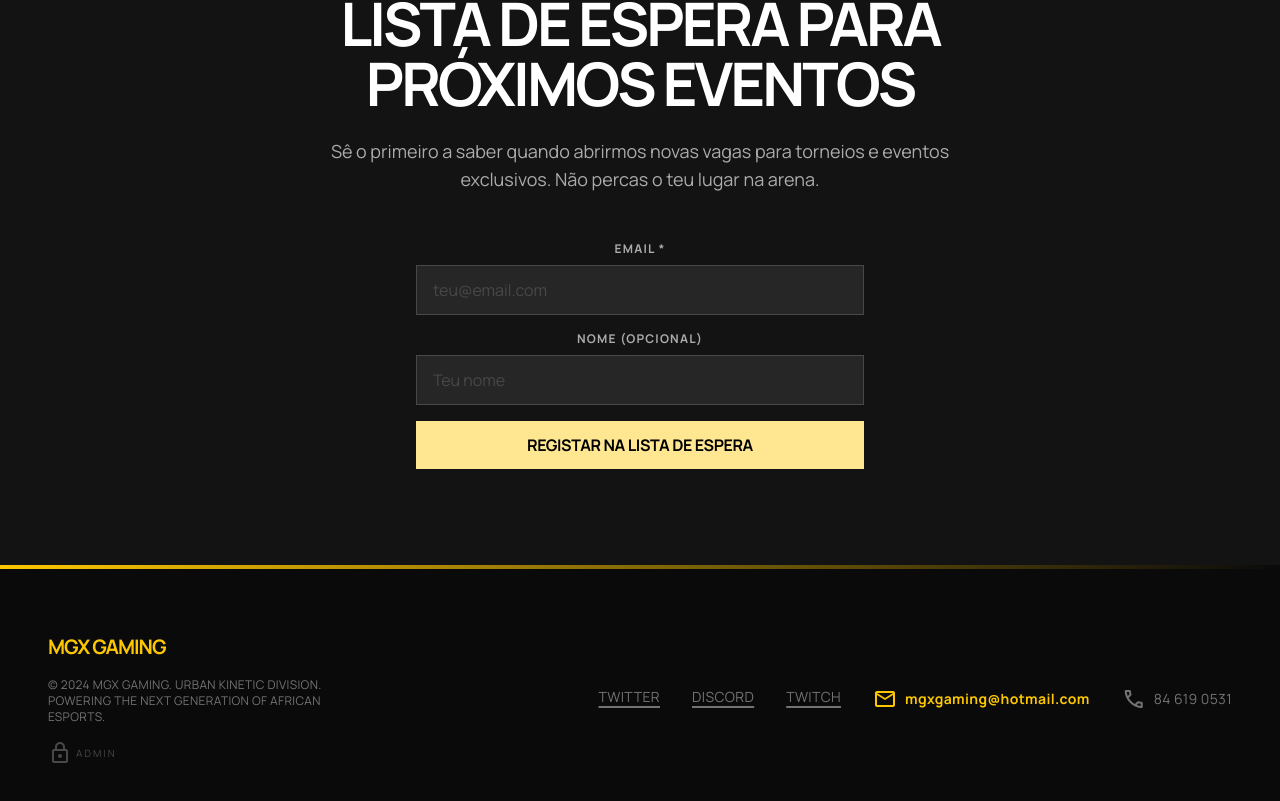
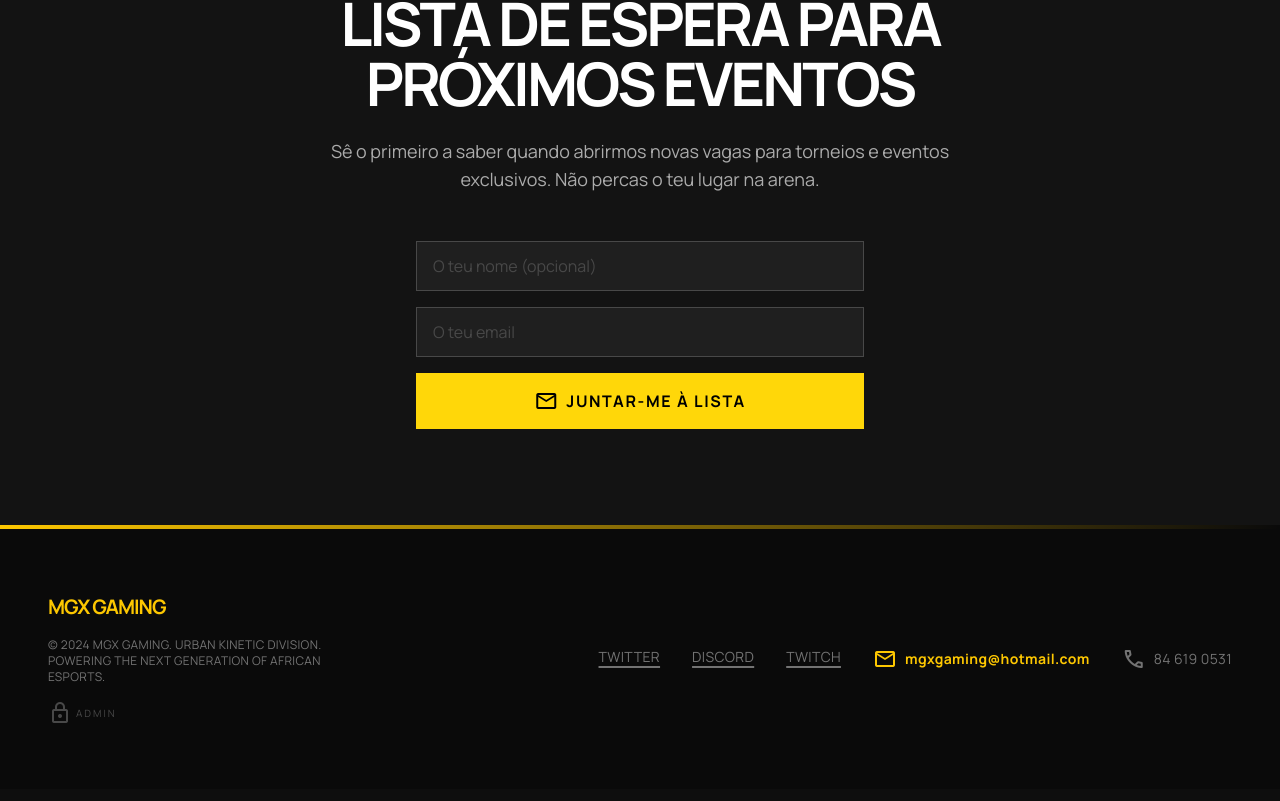
Before and after one commit to NiraslabDEV/MGXGamming, a Next.js app: page / in a window 1280 px wide. Shown: the part 3486-4287 px from the top of the page. Built offline with nearby package versions, Linux system fonts and the light colour scheme.

Commit message:
Criar componente ListaEsperaForm - formulario de lista de espera funcional

```diff
--- a/src/components/ListaEsperaForm.tsx
+++ b/src/components/ListaEsperaForm.tsx
@@ -5,16 +5,12 @@ import { useState } from "react";
 export default function ListaEsperaForm() {
   const [email, setEmail] = useState("");
   const [nome, setNome] = useState("");
-  const [loading, setLoading] = useState(false);
-  const [message, setMessage] = useState<{
-    type: "success" | "error";
-    text: string;
-  } | null>(null);
+  const [status, setStatus] = useState<"idle" | "loading" | "success" | "error">("idle");
+  const [message, setMessage] = useState("");
 
   async function handleSubmit(e: React.FormEvent) {
     e.preventDefault();
-    setLoading(true);
-    setMessage(null);
+    setStatus("loading");
 
     try {
       const res = await fetch("/api/lista-espera", {
@@ -25,76 +21,70 @@ export default function ListaEsperaForm() {
 
       const data = await res.json();
 
-      if (res.ok) {
-        setMessage({
-          type: "success",
-          text: data.message || "Email registado com sucesso!",
-        });
+      if (!res.ok) {
+        setStatus("error");
+        setMessage(data.error || "Erro ao registar.");
+        return;
+      }
+
+      setStatus("success");
+      setMessage(data.message || "Registado com sucesso!");
       setEmail("");
       setNome("");
-      } else {
-        setMessage({
-          type: "error",
-          text: data.error || "Erro ao registar.",
-        });
+    } catch {
+      setStatus("error");
+      setMessage("Erro de ligação. Tenta novamente.");
     }
-    } catch (err) {
-      setMessage({
-        type: "error",
-        text: "Erro de conexão. Tenta novamente.",
-      });
-    } finally {
-      setLoading(false);
   }
+
+  if (status === "success") {
+    return (
+      <div className="bg-green-900/20 border border-green-500/30 p-6 text-center">
+        <span className="material-symbols-outlined text-green-400 text-4xl block mb-2">
+          check_circle
+        </span>
+        <p className="text-green-400 font-headline font-bold uppercase text-sm">
+          {message}
+        </p>
+      </div>
+    );
   }
 
   return (
     <form onSubmit={handleSubmit} className="space-y-4">
-      <div>
-        <label className="block text-xs font-headline font-bold uppercase tracking-widest text-[#ababab] mb-2">
-          Email *
-        </label>
+      <input
+        type="text"
+        value={nome}
+        onChange={(e) => setNome(e.target.value)}
+        placeholder="O teu nome (opcional)"
+        className="w-full px-4 py-3 bg-[#1f1f1f] border border-[#484848] text-white placeholder:text-[#484848] font-body focus:outline-none focus:ring-1 focus:ring-[#ffe792] transition-all"
+      />
       <input
         type="email"
         value={email}
         onChange={(e) => setEmail(e.target.value)}
+        placeholder="O teu email"
         required
-          placeholder="teu@email.com"
-          className="w-full bg-[#262626] border border-[#484848] px-4 py-3 text-white placeholder:text-[#484848] focus:border-[#ffe792] focus:ring-1 focus:ring-[#ffe792] outline-none transition-colors"
+        className="w-full px-4 py-3 bg-[#1f1f1f] border border-[#484848] text-white placeholder:text-[#484848] font-body focus:outline-none focus:ring-1 focus:ring-[#ffe792] transition-all"
       />
-      </div>
-
-      <div>
-        <label className="block text-xs font-headline font-bold uppercase tracking-widest text-[#ababab] mb-2">
-          Nome (Opcional)
-        </label>
-        <input
-          type="text"
-          value={nome}
-          onChange={(e) => setNome(e.target.value)}
-          placeholder="Teu nome"
-          className="w-full bg-[#262626] border border-[#484848] px-4 py-3 text-white placeholder:text-[#484848] focus:border-[#ffe792] focus:ring-1 focus:ring-[#ffe792] outline-none transition-colors"
-        />
-      </div>
-
-      {message && (
-        <div
-          className={`p-4 text-sm font-medium ${
-            message.type === "success"
-              ? "bg-green-900/30 text-green-300 border border-green-700/50"
-              : "bg-red-900/30 text-red-300 border border-red-700/50"
-          }`}
-        >
-          {message.text}
-        </div>
+      {status === "error" && (
+        <p className="text-red-400 text-xs uppercase tracking-wider font-label">
+          {message}
+        </p>
       )}
-
       <button
         type="submit"
-        disabled={loading}
-        className="w-full bg-[#ffe792] text-black font-headline font-black uppercase tracking-tight py-3 px-4 hover:bg-[#ffd709] transition-all disabled:opacity-50 disabled:cursor-not-allowed"
+        disabled={status === "loading"}
+        className="w-full py-4 bg-[#ffd709] text-black font-headline font-black uppercase tracking-widest hover:brightness-110 active:scale-95 transition-all disabled:opacity-50 disabled:cursor-not-allowed flex items-center justify-center gap-2"
       >
-        {loading ? "Registando..." : "Registar na Lista de Espera"}
+        {status === "loading" ? (
+          "A registar..."
+        ) : (
+          <>
+            <span className="material-symbols-outlined text-sm">mail</span>
+            Juntar-me à Lista
+          </>
+        )}
       </button>
     </form>
   );
```
Lines whose indentation alone changed are shown as unchanged.
